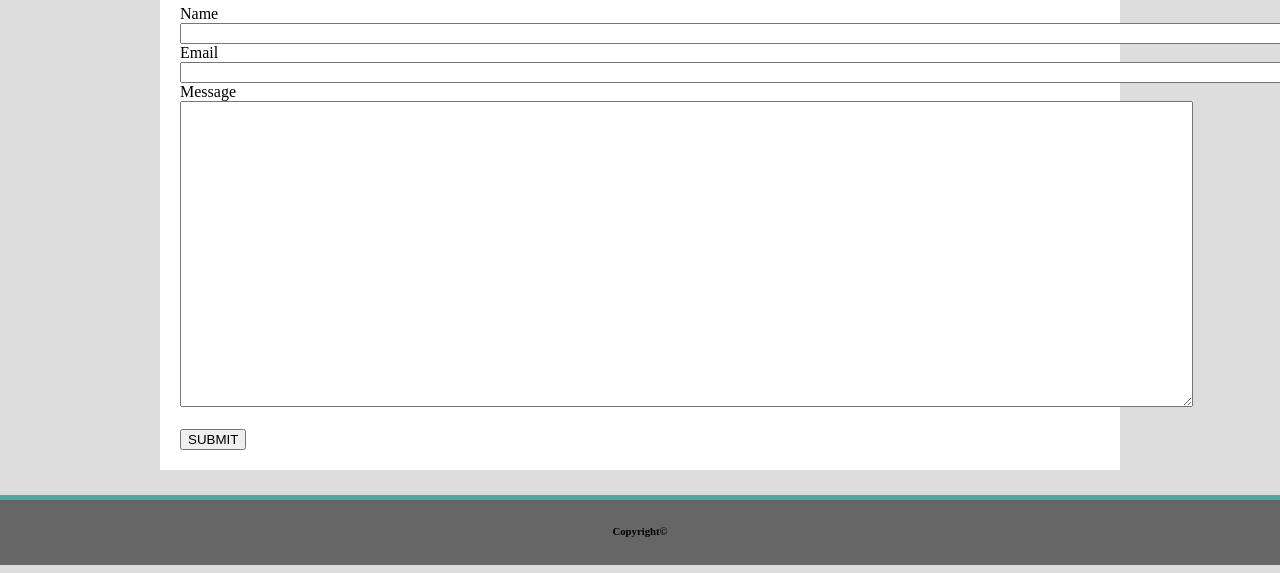
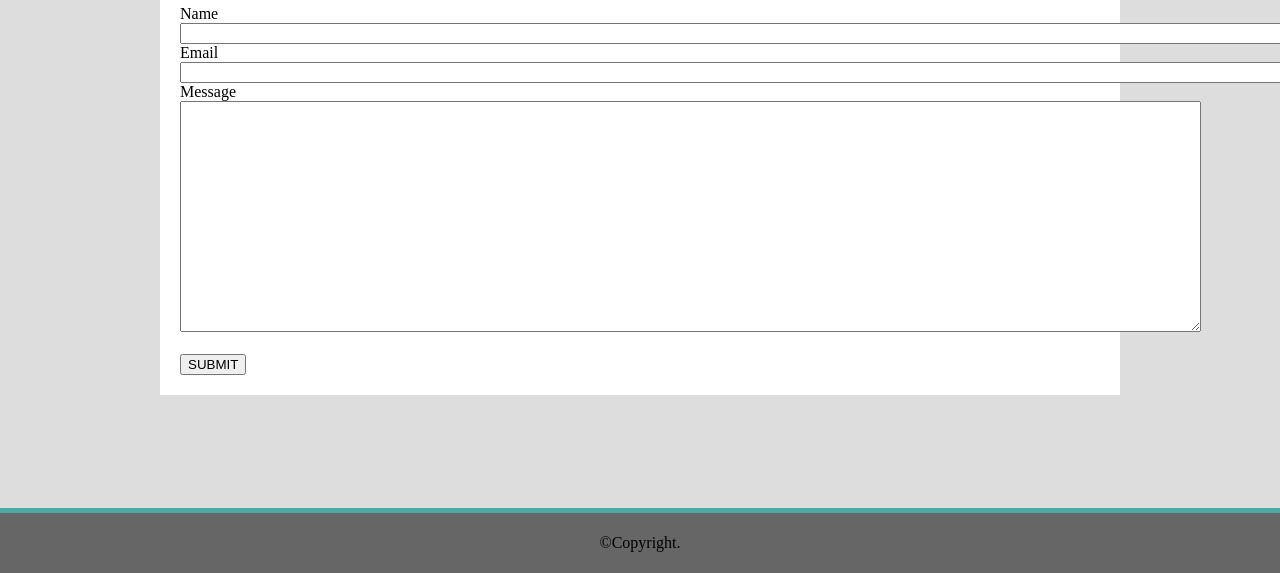
Before and after one commit to chrishibby75/Responsive-Portfolio, a plain HTML site: page contact.html in a window 1280 px wide. Shown: the part 227-800 px from the top of the page. Drawn offline with Linux system fonts and the light colour scheme.

Commit message:
response

```diff
--- a/assets/css/style.css
+++ b/assets/css/style.css
@@ -62,20 +62,16 @@ p {
 
 }
 
-.green-box {
-    position: relative;
-    background: #4aaaa5;
-    height: 5px;
+
+
+.footer {
+    position: fixed;
+    bottom: 0;
     width: 100%;
-
-}
-
-.gray-box {
-    position: absolute;
-    background: #666666;
-    Height: 65px;
-    Width: 100%;
-    margin-bottom: 0px;
+    height: 60px;
+    line-height: 60px;
+    background-color: #666666;
+    border-top: 5px solid #4aaaa5;
     text-align: center;
 
 }
@@ -95,3 +91,22 @@ p {
     text-align: center;
     bottom: 20px;
 }
+
+@media screen and (max-width: 980px) {
+    .white-box {
+        background-color: #ffffff;
+        padding: 5px;
+        margin-left: 15px;
+        margin-top: 15px;
+        max-width: 780px;
+
+    }
+}
+
+@media screen and (max-width: 768px) {
+
+}
+
+@media screen and (max-width: 640px) {
+
+}
--- a/contact.html
+++ b/contact.html
@@ -27,20 +27,22 @@
 
         <form action="/submit-contact-request" id="contact request">
           <label for="name">Name</label><br>
-          <input type="text" name="name" size="138" required><br>
+          <input type="text" name="name" size="139%" required><br>
           <label for="email">Email</label><br>
-          <input type="text" name="email" size="138" required><br>
+          <input type="text" name="email" size="139%" required><br>
           <label for="message">Message</label><br>
-          <textarea name="message" cols="124" rows="20"></textarea><br><br>
+          <textarea name="message" cols="125%" rows="15"></textarea><br><br>
           <button type="submit">SUBMIT</button>
         </form>
       </div>
 
     </div>
 
-    <div class="box green-box"></div>
-
-    <footer class="box gray-box"><h6>Copyright&#169</h6></footer>
+    <footer class="footer">
+      <div class="container">
+        <span>&copy;Copyright.</span>
+      </div>
+  </footer>
 
     </body>
   </html>
```
Also changed, not shown: index.html (+5 -3 lines), portfolio.html (+5 -2 lines).
